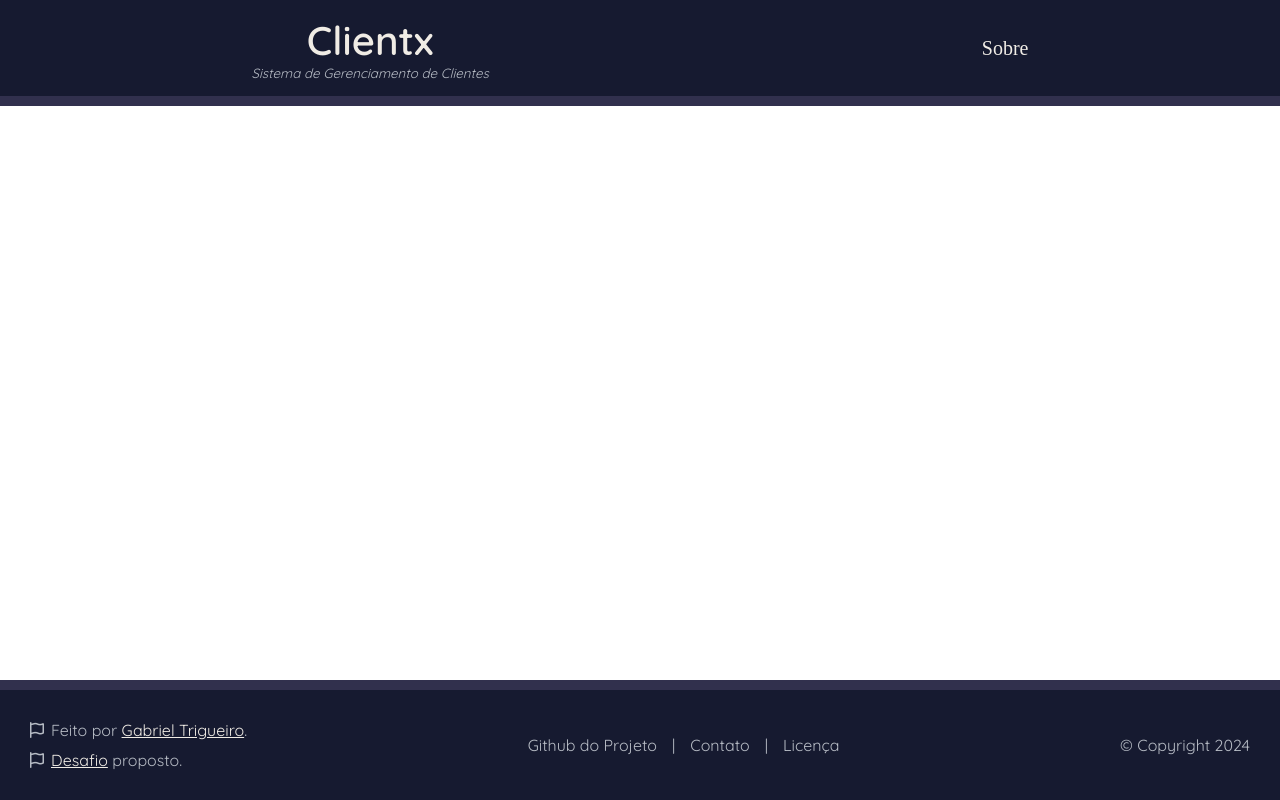
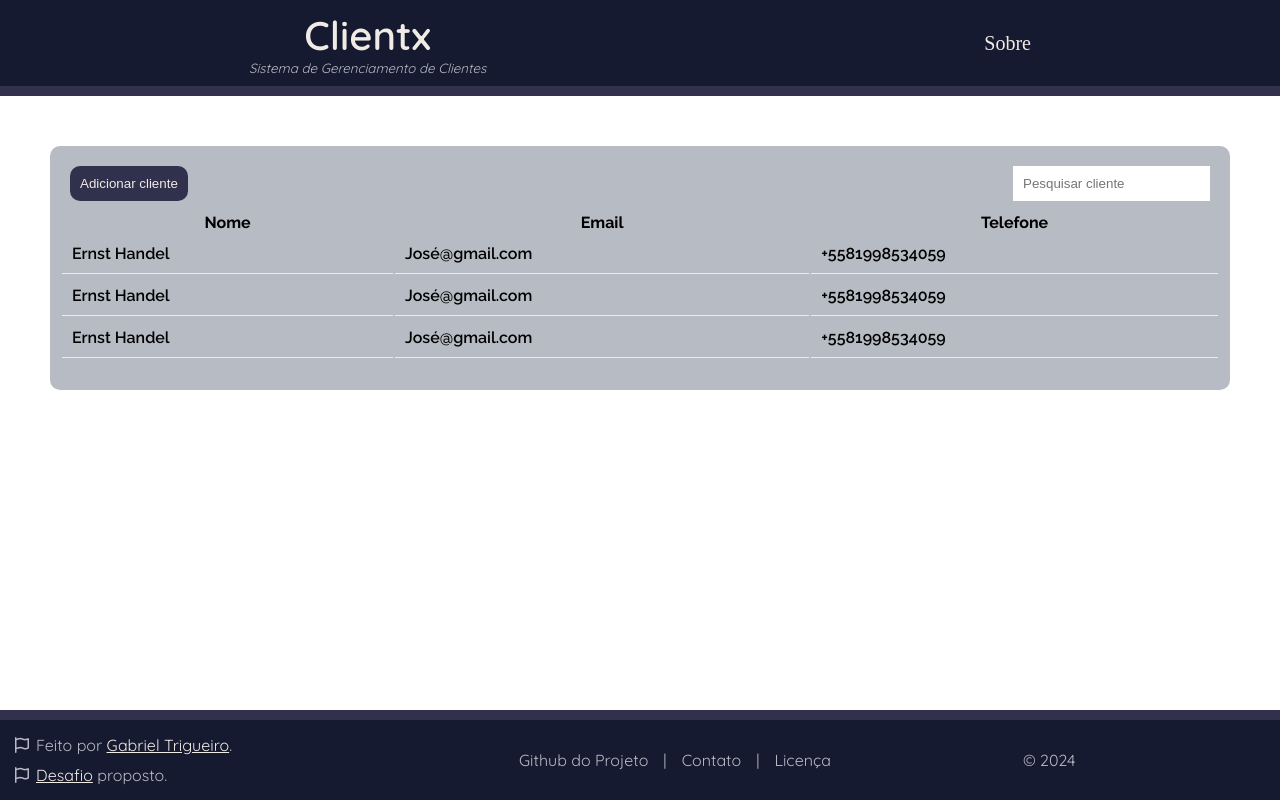
Before and after one commit to melogtm/Clientx, a React (Create React App) app in the folder client/: page / in a window 1280 px wide. Built offline with nearby package versions, Linux system fonts and the light colour scheme.

Commit message:
add client table

```diff
--- a/client/src/App.jsx
+++ b/client/src/App.jsx
@@ -1,10 +1,12 @@
 import Topbar from "./components/Topbar/Topbar"
 import Footer from "./components/Footer/Footer"
+import Clients from "./components/Clients/Clients"
 
 export default function App() {
   return (
     <>
         <Topbar />
+        <Clients />
         <Footer />
     </>
   )
--- /dev/null
+++ b/client/src/components/Client/Client.jsx
@@ -0,0 +1,15 @@
+export default function Client({name, email, phone}) {
+  return (
+    <tr className="client">
+            <td className="clientItem">
+            {name}
+            </td>
+            <td className="clientItem">
+            {email}
+            </td>
+            <td className="clientItem">
+            {phone}
+            </td>
+    </tr>
+  )
+}
--- /dev/null
+++ b/client/src/components/Clients/Clients.jsx
@@ -0,0 +1,25 @@
+import "./clients.css";
+import Client from "../Client/Client";
+
+export default function Clients() {
+  return (
+    <div className="clients">
+        <section className="clientsButtons">
+            <button className="addClientBtn">Adicionar cliente</button>
+            <section className="clientsSearch">
+                <input type="text" placeholder="Pesquisar cliente" />
+            </section>
+        </section>
+        <table className="clientsTable">
+        <tr className="tableHead">
+            <th className="tableHeadItem">Nome</th>
+            <th className="tableHeadItem">Email</th>
+            <th className="tableHeadItem">Telefone</th>
+        </tr>
+        <Client name="Ernst Handel" email="José@gmail.com" phone="+5581998534059" />
+        <Client name="Ernst Handel" email="José@gmail.com" phone="+5581998534059" />
+        <Client name="Ernst Handel" email="José@gmail.com" phone="+5581998534059" />
+        </table>
+    </div>
+  )
+}
--- /dev/null
+++ b/client/src/components/Clients/clients.css
@@ -0,0 +1,54 @@
+.clients {
+    display: flex;
+    flex-direction: column;
+    font-family: var(--sec-font);
+    font-weight: 600;
+    background-color: var(--light-main);
+    margin: 50px;
+    padding: 10px;
+    border-radius: 10px;
+}
+
+.clientsButtons {
+    display: flex;
+    justify-content: space-between;
+    align-items: center;
+    margin: 10px;
+}
+
+.addClientBtn {
+    border: none;
+    color: var(--lightest-main);
+    background-color: var(--dark-light-main);
+    padding: 10px;
+    border-radius: 10px;
+    cursor: pointer;
+}
+
+.clientsSearch > input {
+    border: none;
+    padding: 10px;
+    width: auto;
+    outline: none;
+}
+
+.clientsTable {
+    padding-bottom: 20px;
+}
+
+.client:hover {
+    background-color: var(--lightest-main);
+    cursor: pointer;
+}
+
+.clientItem {
+    padding: 10px
+}
+
+.tableHead, .clientItem {
+    border-bottom: 1px solid var(--lightest-main);
+}
+
+.clientItem {
+    text-align: start;
+}
--- a/client/src/components/Footer/Footer.jsx
+++ b/client/src/components/Footer/Footer.jsx
@@ -27,7 +27,7 @@ export default function Footer() {
         </section>
 
         <section className='footerCopy'>
-            <p>© Copyright {new Date().getFullYear()}</p>
+            <p>© {new Date().getFullYear()}</p>
         </section>
     </footer>
   )
--- a/client/src/components/Footer/footer.css
+++ b/client/src/components/Footer/footer.css
@@ -11,7 +11,8 @@
     display: flex;
     align-items: center;
     justify-content: space-between;
-    padding: 30px;
+    gap: 20px;
+    padding: 15px;
     border-top: 10px solid var(--dark-light-main);
     background-color: var(--dark-main);
     color: var(--light-main);
@@ -20,9 +21,17 @@
 .footerCredits {
     display: flex;
     flex-direction: column;
+    flex: 2;
     gap: 10px;
 }
 
+.footerLinks {
+    flex: 2;
+}
+
+.footerCopy {
+    flex: 1;
+}
 
 .footerCreditsAuthor {
     display: flex;
--- a/client/src/components/Topbar/Topbar.jsx
+++ b/client/src/components/Topbar/Topbar.jsx
@@ -4,7 +4,7 @@ export default function Topbar() {
   return (
     <nav className="topbar">
         <section className="topbarText">
-            <h2 className="topbarTitle">Clientx</h2>
+            <a href="/"><h2 className="topbarTitle">Clientx</h2></a>
             <small className="topbarTitleDesc">Sistema de Gerenciamento de Clientes</small>
         </section>
         <section className="topbarAnchor">
--- a/client/src/components/Topbar/topbar.css
+++ b/client/src/components/Topbar/topbar.css
@@ -4,7 +4,7 @@
     justify-content: space-around;
     flex-wrap: wrap;
     gap: 20px;
-    padding: 15px;
+    padding: 10px;
     background-color: var(--dark-main);
     color: var(--lightest-main);
     border-bottom: 10px solid var(--dark-light-main);
```
